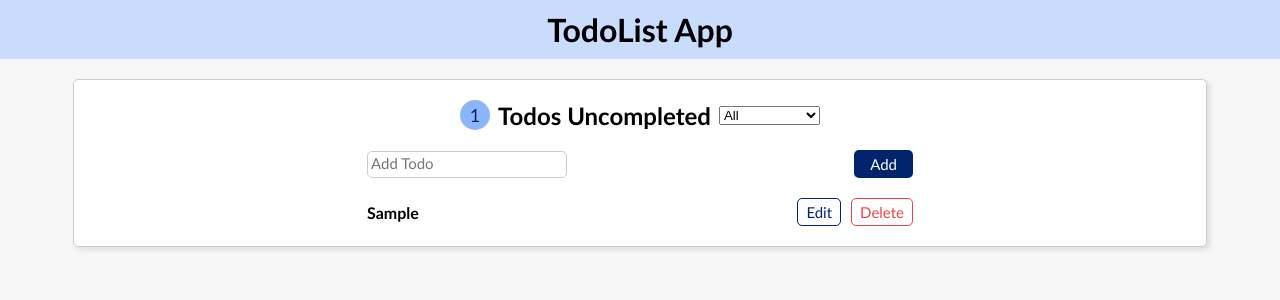
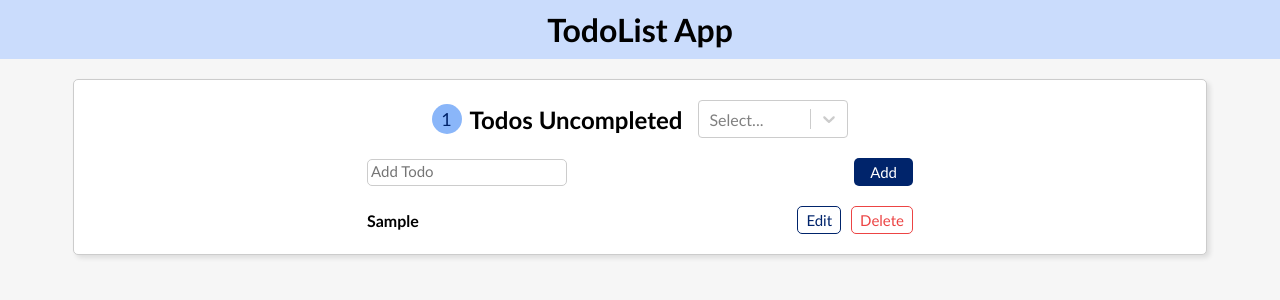
Before and after one commit to Am1rreza/TodoList-React-App, a React (Create React App) app: page / in a window 1280 px wide. Both pictures are taken after typing "Sample" into the empty fields and a click on the button "Add". Shown: the top 300 px of the page. Built offline with nearby package versions, Linux system fonts and the light colour scheme.

Commit message:
React select package added

```diff
--- a/package.json
+++ b/package.json
@@ -9,6 +9,7 @@
     "react": "^18.2.0",
     "react-dom": "^18.2.0",
     "react-scripts": "5.0.1",
+    "react-select": "^5.7.0",
     "web-vitals": "^2.1.4"
   },
   "scripts": {
--- a/src/App.css
+++ b/src/App.css
@@ -33,6 +33,7 @@ input {
   padding: 5px 3px;
   outline: none;
   width: 200px;
+  font-weight: bold;
 }
 
 input:focus {
@@ -42,4 +43,9 @@ input:focus {
 input::placeholder {
   font-family: "Gill Sans", "Gill Sans MT", Calibri, "Trebuchet MS", sans-serif;
   font-size: 15px;
+  font-weight: 400;
 }
+
+.select {
+  width: 150px;
+}
--- a/src/components/Filter/Filter.jsx
+++ b/src/components/Filter/Filter.jsx
@@ -1,10 +1,19 @@
-const Filter = ({ onChange, status }) => {
+import Select from "react-select";
+
+const options = [
+  { value: "All", label: "All" },
+  { value: "Completed", label: "Completed" },
+  { value: "Uncompleted", label: "Uncompleted" },
+];
+
+const Filter = ({ onChange, selectedOption }) => {
   return (
-    <select value={status} onChange={onChange}>
-      <option value="All">All</option>
-      <option value="Completed">Completed</option>
-      <option value="Uncompleted">Uncopmleted</option>
-    </select>
+    // <select value={status} onChange={onChange}>
+    //   <option value="All">All</option>
+    //   <option value="Completed">Completed</option>
+    //   <option value="Uncompleted">Uncopmleted</option>
+    // </select>
+    <Select onChange={onChange} options={options} value={selectedOption} className="select" />
   );
 };
 
--- a/src/components/Navbar/Navbar.jsx
+++ b/src/components/Navbar/Navbar.jsx
@@ -1,14 +1,13 @@
-import { useState } from "react";
 import Filter from "../Filter/Filter";
 import styles from "./navbar.module.css";
 
-const Navbar = ({ todos, filterTodos,status,setStatus }) => {
+const Navbar = ({ todos, filterTodos, selectedOption, setSelectedOption }) => {
   const unCompletedTodos = todos.filter((todo) => !todo.isCompleted);
 
   // Handlers
   const changeHandler = (e) => {
-    setStatus(e.target.value);
-    filterTodos(e.target.value);
+    setSelectedOption(e);
+    filterTodos(e.value);
   };
 
   // conditional rendering
@@ -16,11 +15,13 @@ const Navbar = ({ todos, filterTodos,status,setStatus }) => {
     return <h2 style={{ marginBottom: "20px" }}>Set Your Today Todos !</h2>;
 
   return (
+    <div className={styles.navContainer}>
     <nav className={styles.nav}>
       <span>{unCompletedTodos.length}</span>
       <h2>Todos Uncompleted</h2>
-      <Filter onChange={(e) => changeHandler(e)} status={status} />
     </nav>
+      <Filter onChange={(e) => changeHandler(e)} selectedOption={selectedOption} />
+    </div>
   );
 };
 
--- a/src/components/Navbar/navbar.module.css
+++ b/src/components/Navbar/navbar.module.css
@@ -2,7 +2,14 @@
   display: flex;
   align-items: center;
   gap: 0.5rem;
+}
+
+.navContainer {
+  display: flex;
+  align-items: center;
+  justify-content: space-between;
   margin-bottom: 20px;
+  gap: 1rem;
 }
 
 .nav span {
--- a/src/components/TodoApp/TodoApp.jsx
+++ b/src/components/TodoApp/TodoApp.jsx
@@ -7,10 +7,10 @@ import TodoList from "../TodoList/TodoList";
 const TodoApp = () => {
   const [todos, setTodos] = useState([]);
   const [filteredTodos, setFilteredTodos] = useState([]);
-  const [status, setStatus] = useState("All");
+  const [selectedOption, setSelectedOption] = useState("All");
 
   useEffect(() => {
-    filterTodos(status);
+    filterTodos(selectedOption.value);
   }, [todos]);
 
   // Handlers
@@ -75,8 +75,8 @@ const TodoApp = () => {
         <Navbar
           todos={todos}
           filterTodos={filterTodos}
-          status={status}
-          setStatus={setStatus}
+          selectedOption={selectedOption}
+          setSelectedOption={setSelectedOption}
         />
         <TodoForm submitTodo={addTodo} todos={todos} />
         <TodoList
```
Also changed, not shown: 1 other file (tests, documents, lock files or other folders).
